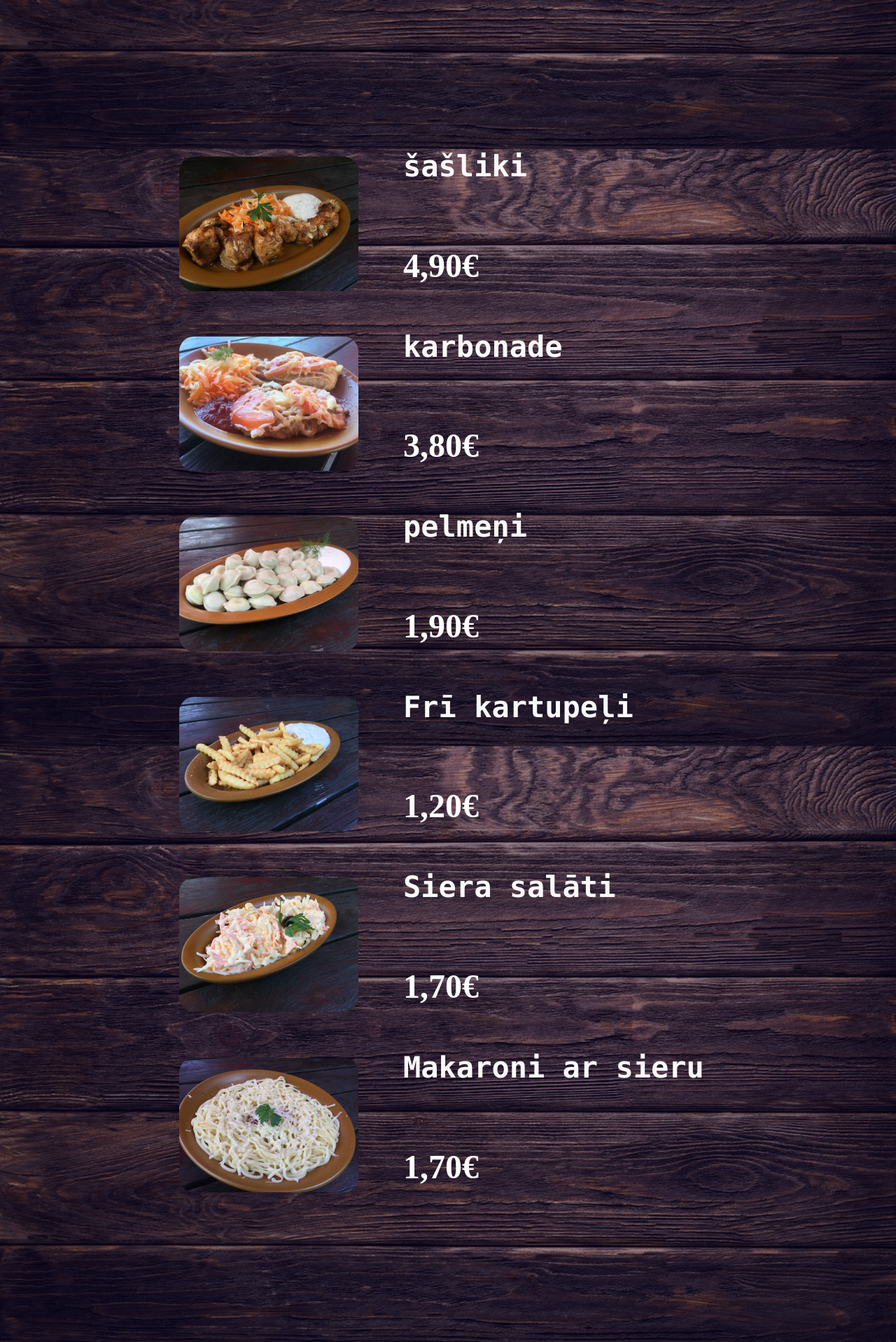
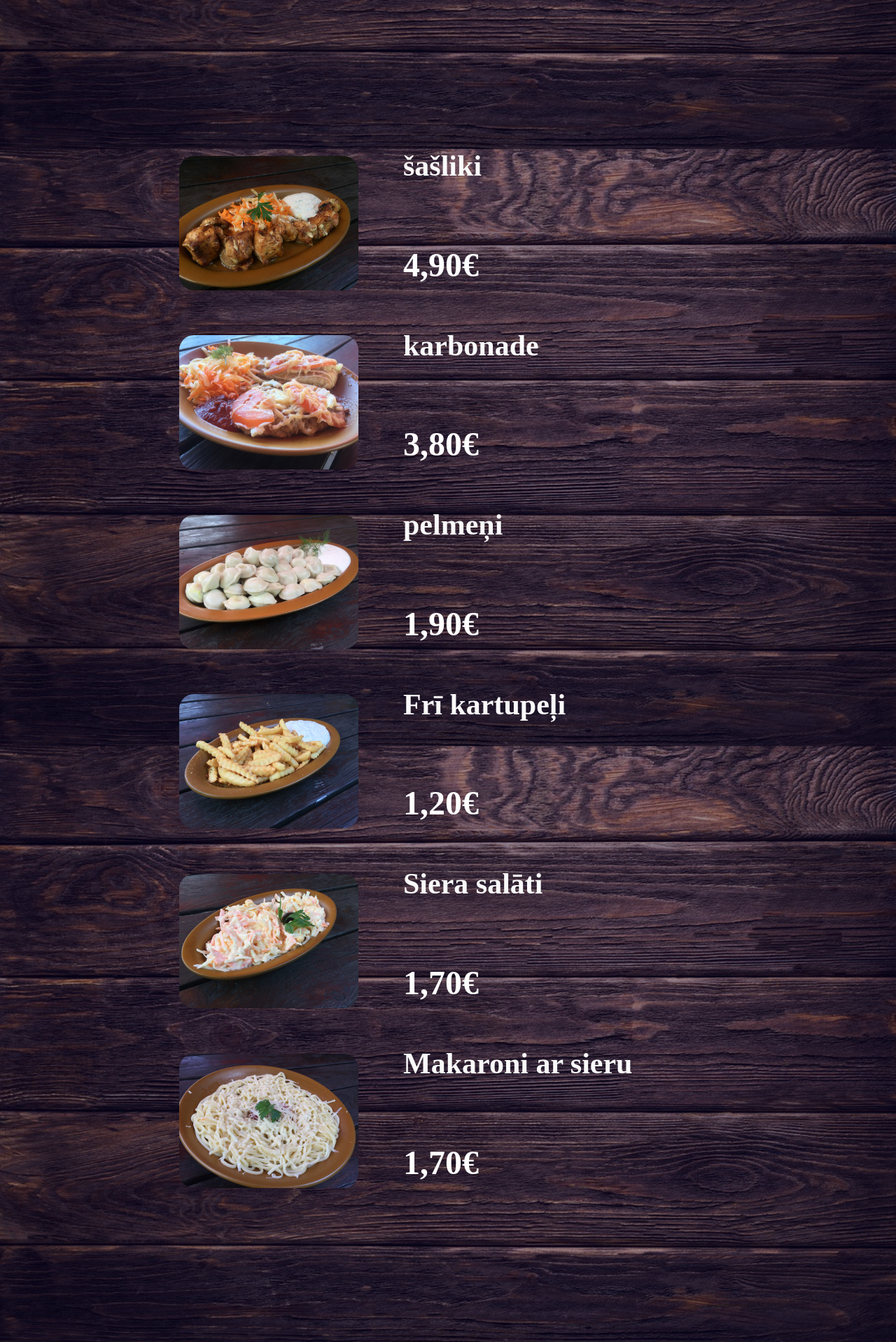
Before and after one commit to menotle/menotle.github.io, a PHP site: page / in a window 1280 px wide. Shown: the part 2347-4265 px from the top of the page at 70% size. Run offline with PHP 8.4, Linux system fonts and the light colour scheme; some libraries are stand-ins or nearby versions.

Commit message:
Update index.css

```diff
--- a/css/index.css
+++ b/css/index.css
@@ -138,9 +138,10 @@
  color:white;
  font-size:42px;
  color:#f9f9f9;
- font-family:"Lucida Console", Monaco, monospace;
+ font-family: 'Archive';
  }
  .food h2{
+ font-family: 'Archive';
  margin-top:-5%;
  margin-left:45%;
  color:white;
```
